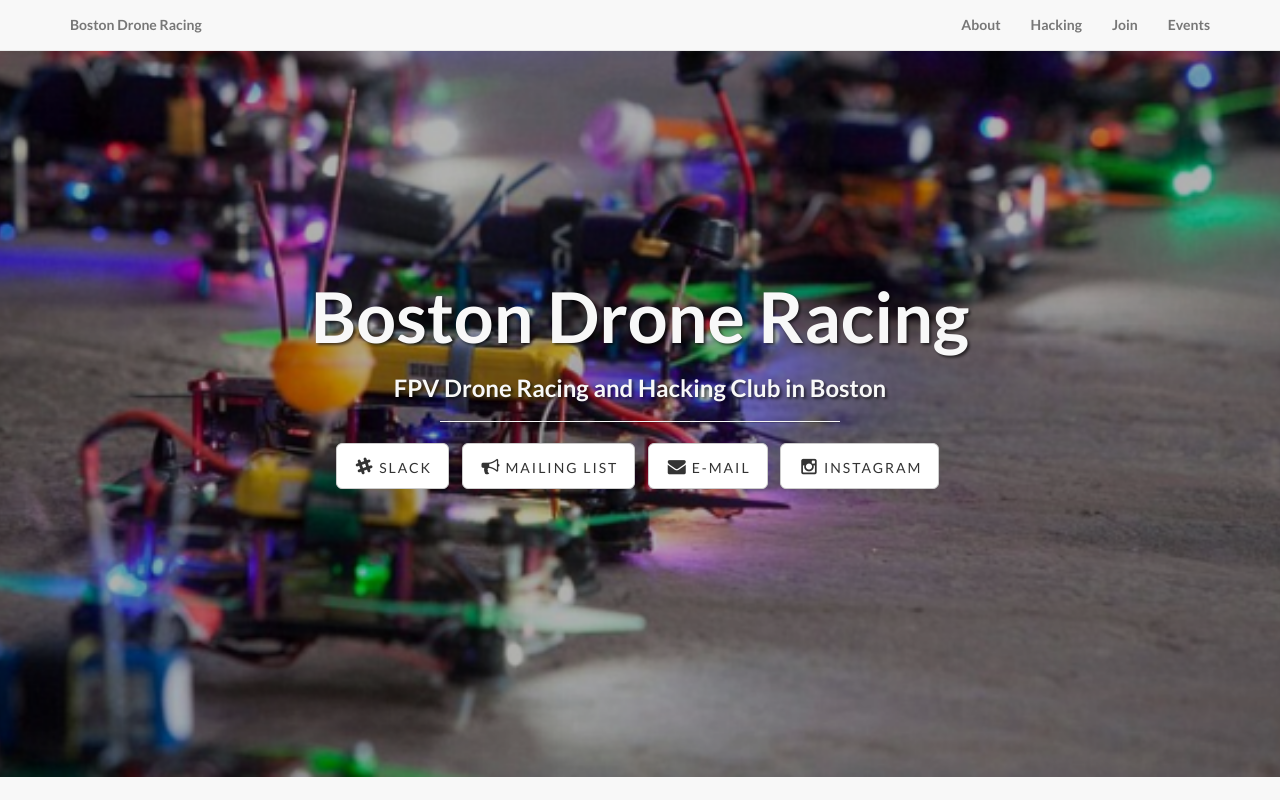
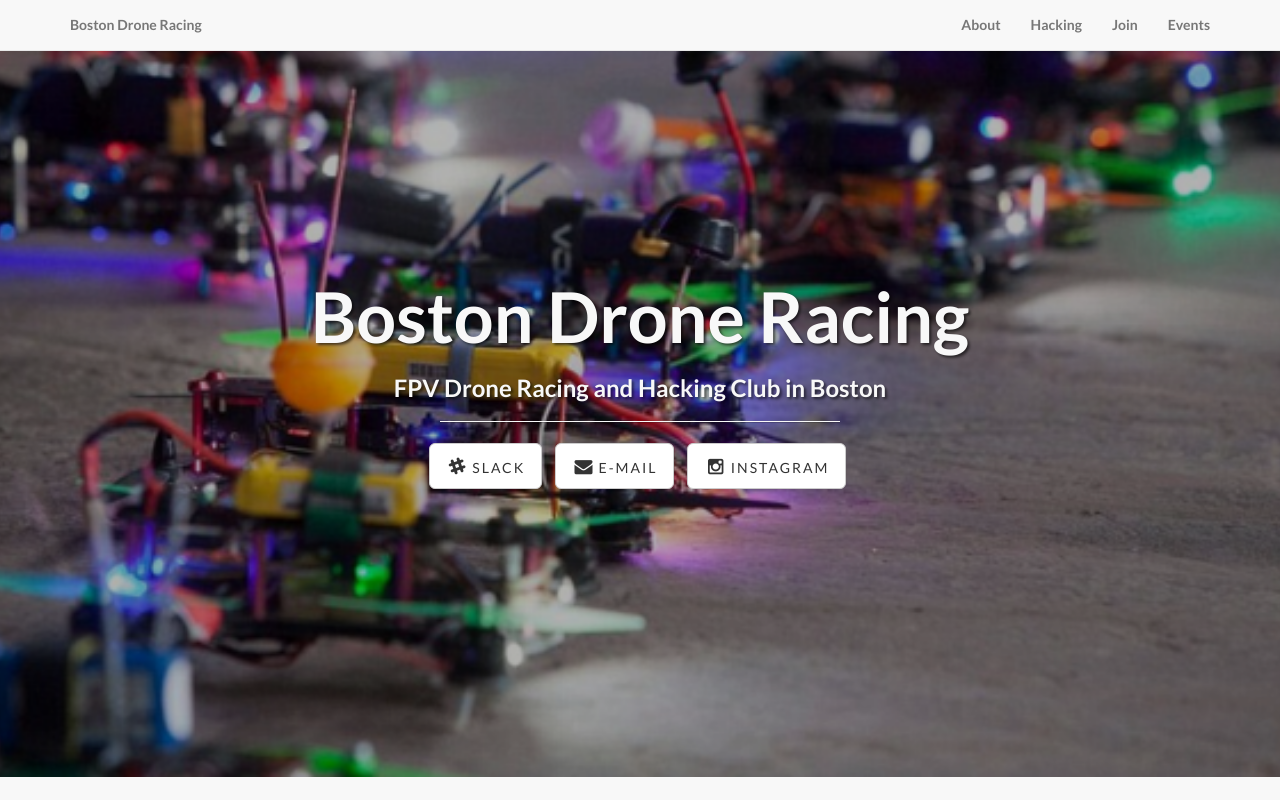
Before and after one commit to bostondroneracing/bostondroneracing.github.io, a plain HTML site: page index.html in a window 1280 px wide. Shown: the top 800 px of the page. Drawn offline with Linux system fonts and the light colour scheme.

Commit message:
remove mailing list

```diff
--- a/index.html
+++ b/index.html
@@ -97,9 +97,6 @@
                         <ul class="list-inline intro-social-buttons">
                             <li>
                                 <a href="https://join.slack.com/t/boston-drone-racing/shared_invite/enQtMzcxODgwMDQzMTI3LTdjMzJmNDUxZTAyZmMxZGVhNTNlNzhlYzg4MjFhM2RjZGZiOWIwYzViMTM1OTgzMTAxYzA1MjkzZjE0OTQzNmM" class="btn btn-default btn-lg" target="_blank"><i class="fa fa-slack fa-fw"></i> <span class="network-name">Slack</span></a>
-                            </li>
-                            <li>
-                                <a href="https://groups.google.com/forum/#!forum/boston-drone-racing-announcements" class="btn btn-default btn-lg" target="_blank"><i class="fa fa-bullhorn fa-fw"></i> <span class="network-name">Mailing List</span></a>
                             </li>
                             <li>
                                 <a href="http://www.google.com/recaptcha/mailhide/d?k=01cdXlgzOX0-EPeQT1jNFQDw==&c=_-t4901YAauE_FtS8kfj4324RzzMzpx0YTlP4A0i_d4=" class="btn btn-default btn-lg" target="_blank"><i class="fa fa-envelope fa-fw"></i> <span class="network-name">E-mail</span></a>
```
